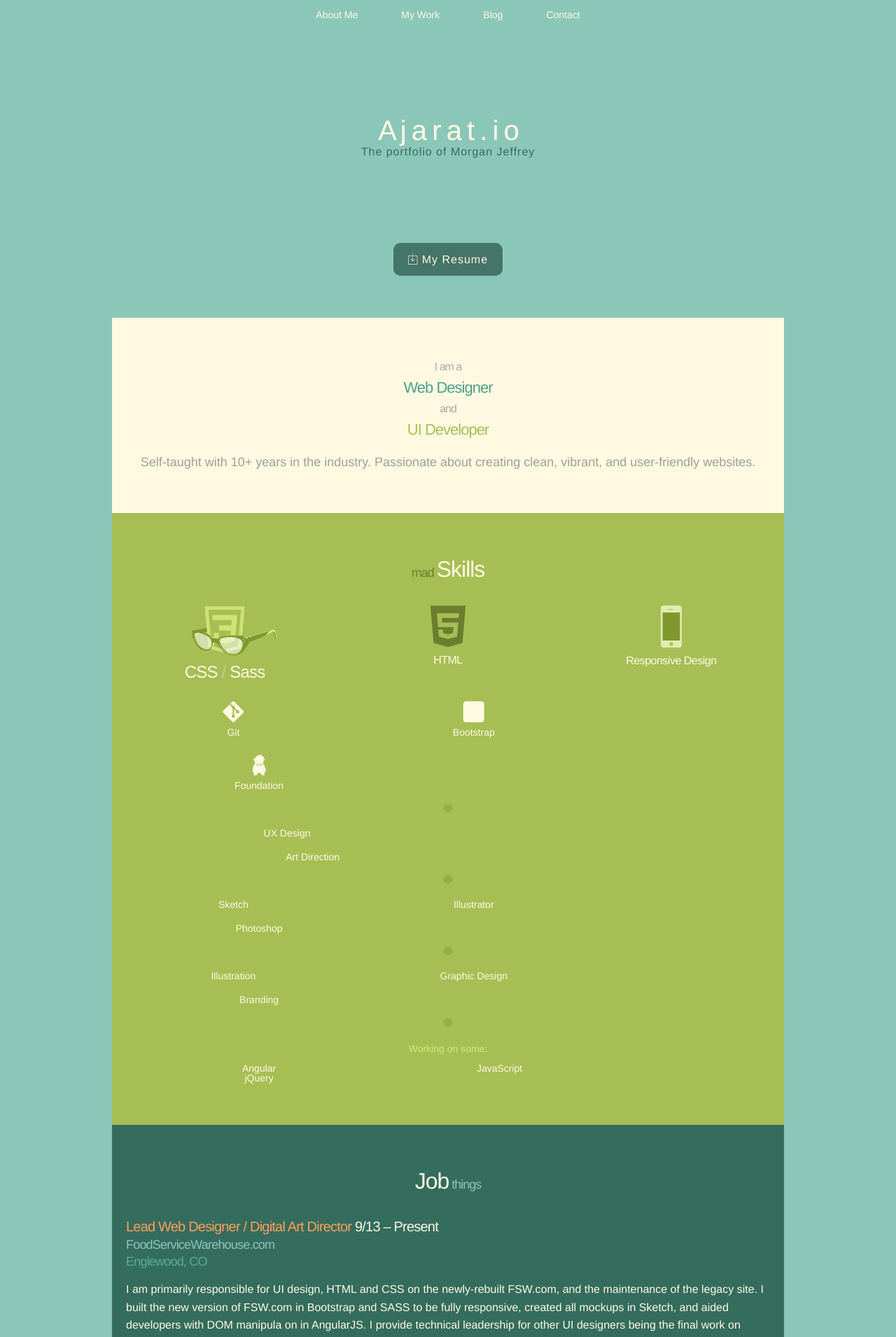
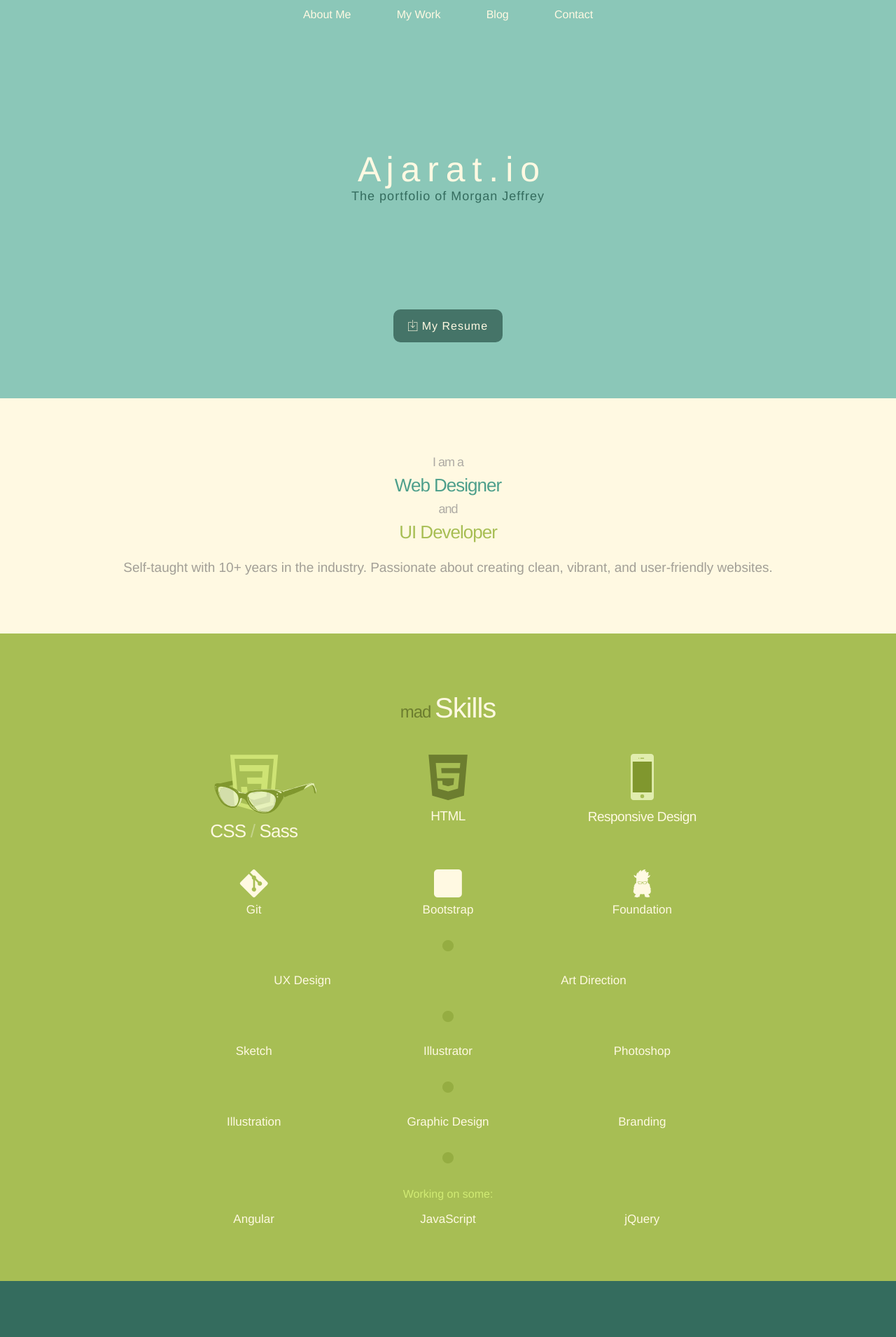
Before and after one commit to Ajarat/ajarat.github.io, a Jekyll site: the page built from index.html, in a window 1280 px wide. Shown: the top 1910 px of the page at 70% size. Built offline with Jekyll 4.4.1, drawn with Linux system fonts in a browser that asks for light colours.

Commit message:
Styled for larger phone screen.

```diff
--- a/_includes/footer.html
+++ b/_includes/footer.html
@@ -1,4 +1,4 @@
-<footer class="container">
+<footer class="container-fluid">
 
   <div class="row">
     <div class="twelve columns">
--- a/_sass/_base.scss
+++ b/_sass/_base.scss
@@ -2,6 +2,15 @@
 
 /* Grid
 –––––––––––––––––––––––––––––––––––––––––––––––––– */
+.container-fluid,
+.container {
+
+  &.dual {
+    padding: 0;
+  }
+
+}
+
 .container-fluid {
   position: relative;
   width: 100%;
@@ -12,20 +21,16 @@
 .container {
   position: relative;
   width: 100%;
-  max-width: 960px;
+  max-width: 800px;
   margin: 0 auto;
   padding: 0 20px;
   box-sizing: border-box;
-
-  &.dual {
-    padding: 0;
-  }
-
 }
 
 .row {
   width: 100%;
-  max-width: 960px;
+  max-width: 800px;
+  margin: 0 auto;
 
   &:after {
     display: table;
@@ -54,28 +59,26 @@
 
 }
 
-/* For devices larger than 400px */
-@media (min-width: 400px) {
-
-  .container {
-    width: 85%;
-    padding: 0;
-  }
-
-}
-
 /* For devices larger than 550px */
 @media (min-width: 550px) {
-
-  .container {
-    width: 80%;
-  }
 
   .columns {
     margin-left: 4%;
 
     &:first-child {
       margin-left: 0;
+    }
+
+    &.one-third {
+      width: percentage(1/3) - (8/3);
+    }
+
+    &.two-thirds {
+      width: percentage(2/3);
+    }
+
+    &.one-half {
+      width: percentage(1/2) - 2;
     }
 
     &.one {
@@ -91,7 +94,7 @@
     }
 
     &.four {
-      width: 30.6666666667%;
+      width: percentage(1/3) - (8/3);
     }
 
     &.five {
@@ -213,6 +216,27 @@
   vertical-align: middle;
 }
 
+
+/**
+ * Div Tables
+ */
+ .div-table {
+   display: table;
+
+   &.div-table-width {
+     width: 100%;
+   }
+
+ }
+
+ .div-table-row {
+   display: table-row;
+ }
+
+ .div-table-cell {
+   display: table-cell;
+   vertical-align: middle;
+ }
 
 
 /**
--- a/_sass/_layout.scss
+++ b/_sass/_layout.scss
@@ -27,12 +27,29 @@
 
   }
 
+  @include media-query($on-phone) {
+
+    ul {
+
+      li {
+        margin: 0 4%;
+
+        a {
+          font-size: $font-size-base;
+        }
+
+      }
+
+    }
+
+  }
+
 }
 
 
 // Footer
 
-footer.container {
+footer.container-fluid {
   padding: $padding-large 0;
   background-color: darken($brand-primary, 45%);
 
--- a/_sass/_resume.scss
+++ b/_sass/_resume.scss
@@ -1,7 +1,42 @@
-section,
-section.container {
-  padding: $padding-large*6 $padding-large*2;
+.resume {
+
+  section,
+  section.container-fluid {
+    padding: $padding-large*6 $padding-large*2;
+  }
+
+  h3 {
+    margin-bottom: $margin-large*3;
+    font-size: $font-size-large;
+    text-align: center;
+
+    span {
+      font-size: 32px;
+    }
+
+  }
+
+  @include media-query($on-phone) {
+
+    section,
+    section.container-fluid {
+      padding: $padding-large*8 $padding-large*2;
+    }
+
+    h3 {
+      margin-bottom: $margin-large*4;
+      font-size: 24px;
+
+      span {
+        font-size: 40px;
+      }
+
+    }
+
+  }
+
 }
+
 
 // Title Section
 
@@ -32,6 +67,20 @@
     color: darken($brand-primary, 35%);
   }
 
+  @include media-query($on-phone) {
+
+    h1 {
+      margin-top: $margin-large*9;
+      font-size: 50px;
+    }
+
+    h2 {
+      margin-bottom: $margin-large*15;
+      font-size: $font-size-large;
+    }
+
+  }
+
 }
 
 
@@ -42,7 +91,7 @@
   text-align: center;
 
   h3 {
-    margin: 0 0 $margin-large*2 0;
+    margin-bottom: $margin-large*2;
     font-size: $font-size-base;
     color: lighten($brand-dark, 25%);
 
@@ -56,7 +105,6 @@
       }
 
       &:last-child {
-        font-size: $font-size-large+4;
         color: $brand-success;
       }
 
@@ -68,6 +116,23 @@
     margin: 0;
     font-size: $font-size-large;
     color: lighten($brand-dark, 20%);
+  }
+
+  @include media-query($on-phone) {
+
+    h3 {
+      font-size: $font-size-large;
+
+      span {
+        font-size: 26px;
+      }
+
+    }
+
+    p {
+      font-size: $font-size-large+1;
+    }
+
   }
 
 }
@@ -84,12 +149,9 @@
   }
 
   h3 {
-    margin-bottom: $margin-large*3;
-    font-size: $font-size-large;
     color: darken($brand-success, 20%);
 
     span {
-      font-size: 32px;
       color: $brand-neutral;
     }
 
@@ -154,17 +216,17 @@
     font-size: 30px;
   }
 
+  h6 {
+    margin-bottom: $margin-large*2;
+    font-size: $font-size-small;
+  }
+
   .i-circle {
     display: block;
     margin-bottom: ($margin-large*2)+2;
     font-size: $font-size-small - 2;
     line-height: 1;
     color: darken($brand-success, 7%);
-  }
-
-  h6 {
-    margin-bottom: $margin-large*2;
-    font-size: $font-size-small;
   }
 
   p {
@@ -181,6 +243,55 @@
 
   }
 
+  @include media-query($on-phone) {
+
+    .sass-skills {
+      width: 180px;
+      height: 86px;
+    }
+
+    h4 {
+      margin: $margin-small auto $margin-large*3.5;
+      font-size: 26px;
+    }
+
+    .i-html5 {
+      font-size: 65px;
+    }
+
+    .iphone-skills {
+      width: 33px;
+      height: 66px;
+    }
+
+    h5 {
+      margin: $margin-small+3 auto $margin-large*3.5;
+      font-size: $font-size-large+1;
+    }
+
+    .i-git,
+    .i-bootstrap,
+    .i-foundation {
+      font-size: 40px;
+    }
+
+    h6 {
+      margin-bottom: $margin-large*3.5;
+      font-size: $font-size-base+1;
+    }
+
+    .i-circle {
+      margin-bottom: ($margin-large*3)+2;
+      font-size: $font-size-base;
+    }
+
+    p {
+      margin-bottom: $margin-small*3;
+      font-size: $font-size-base;
+    }
+
+  }
+
 }
 
 
@@ -190,13 +301,9 @@
   background-color: darken($brand-primary, 35%);
 
   h3 {
-    margin-bottom: $margin-large*3;
-    font-size: $font-size-large;
-    text-align: center;
     color: $brand-primary;
 
     span {
-      font-size: 32px;
       color: $brand-neutral;
     }
 
@@ -276,6 +383,7 @@
 
           &:first-child {
             display: inline-block;
+            font-size: $font-size-large;
             color: $brand-neutral;
           }
 
@@ -307,6 +415,34 @@
 
   }
 
+  @include media-query($on-phone) {
+
+    .accordion.js {
+
+      > * {
+
+        > h5 {
+
+          span {
+
+            &:first-child {
+              font-size: $font-size-base;
+            }
+
+            &:last-child {
+              display: inline-block;
+            }
+
+          }
+
+        }
+
+      }
+
+    }
+
+  }
+
 }
 
 
@@ -316,13 +452,9 @@
   background-color: $brand-warning;
 
   h3 {
-    margin-bottom: $margin-large*3;
-    font-size: $font-size-large;
-    text-align: center;
     color: darken($brand-warning, 25%);
 
     span {
-      font-size: 32px;
       color: $brand-neutral;
     }
 
@@ -355,6 +487,51 @@
 
   }
 
+  @include media-query($on-phone) {
+
+    h4 {
+      font-size: 24px;
+
+      span {
+
+        &:nth-child(2) {
+          font-size: $font-size-large+2;
+        }
+
+        &:last-child {
+          font-size: $font-size-large;
+        }
+
+      }
+
+    }
+
+  }
+
+}
+
+
+// Connect/Credits Dual
+
+@include media-query($on-tablet) {
+
+  .connect-credits {
+    display: table;
+    width: 100%;
+    height: 100%;
+
+    > .row {
+      display: table-row;
+    }
+
+    section {
+      display: table-cell;
+      width: 50% !important;
+      margin: 0;
+    }
+
+  }
+
 }
 
 
@@ -365,13 +542,9 @@
   text-align: center;
 
   h3 {
-    margin-bottom: $margin-large*3;
-    font-size: $font-size-large;
-    text-align: center;
     color: desaturate(darken($brand-primary, 30%), 10%);
 
     span {
-      font-size: 32px;
       color: $brand-danger;
     }
 
@@ -398,13 +571,9 @@
   background-color: $brand-danger;
 
   h3 {
-    margin-bottom: $margin-large*3;
-    font-size: $font-size-large;
-    text-align: center;
     color: darken($brand-danger, 30%);
 
     span {
-      font-size: 32px;
       color: $brand-neutral;
     }
 
@@ -418,7 +587,15 @@
     color: saturate(lighten($brand-warning, 10%), 50%);
 
     &:hover {
-      color: saturate(lighten($brand-warning, 15%), 50%);
+      color: $brand-neutral;
+    }
+
+  }
+
+  @include media-query($on-phone) {
+
+    a {
+      font-size: $font-size-large;
     }
 
   }
--- a/_sass/_variables.scss
+++ b/_sass/_variables.scss
@@ -29,7 +29,7 @@
 
 // Width of the content area
 
-$content-width:    940px;
+$content-width:    800px;
 
 $on-phone:         480px;
 $on-tablet:        640px;
@@ -55,7 +55,7 @@
 //     }
 // }
 @mixin media-query($device) {
-    @media screen and (max-width: $device) {
+    @media screen and (min-width: $device) {
         @content;
     }
 }
--- a/index.html
+++ b/index.html
@@ -4,9 +4,13 @@
 
 {% include header.html %}
 
+<div class="resume">
+
   <!-- Title Section -->
-<section class="container title-section">
+  <section class="container-fluid title-section">
 
+    <div class="row">
+      <div class="twelve columns">
         <h1>
           <span>A</span>
           <span>j</span>
@@ -20,11 +24,13 @@
         </h1>
         <h2>The portfolio of Morgan Jeffrey</h2>
         <button><i class="i-download-o"></i> My Resume</button>
+      </div>
+    </div>
 
   </section>
 
   <!-- Description Section -->
-<section class="container description-section">
+  <section class="container-fluid description-section">
 
     <h3>I am a <span>Web Designer</span> and <span>UI Developer</span></h3>
     <p>Self-taught with 10+ years in the industry. Passionate about creating clean, vibrant, and user-friendly websites.</p>
@@ -32,7 +38,7 @@
   </section>
 
   <!-- Skills Section -->
-<section class="container skills-section">
+  <section class="container-fluid skills-section">
 
     <div class="row">
       <div class="twelve columns">
@@ -129,8 +135,14 @@
 
     <div class="row">
       <div class="twelve columns">
+
+        <div class="row">
+          <div class="twelve columns">
             <p>Working on some:</p>
           </div>
+        </div>
+
+        <div class="row">
           <div class="one-third columns">
             <h6>Angular</h6>
           </div>
@@ -142,10 +154,13 @@
           </div>
         </div>
 
+      </div>
+    </div>
+
   </section>
 
   <!-- Job Section -->
-<section class="container job-section">
+  <section class="container-fluid job-section">
 
     <div class="row">
       <div class="twelve columns">
@@ -209,7 +224,7 @@
   </section>
 
   <!-- Education Section -->
-<section class="container education-section">
+  <section class="container-fluid education-section">
 
     <div class="row">
       <div class="twelve columns">
@@ -230,7 +245,7 @@
 
   </section>
 
-<div class="container dual">
+  <div class="container-fluid dual connect-credits">
     <div class="row">
 
       <section class="six columns connect-section">
@@ -307,6 +322,8 @@
     </div>
   </div>
 
+</div>
+
 <!-- Accordion Functionality -->
 <script>
   {% include accordion.js %}
```
Lines whose indentation alone changed are shown as unchanged.
